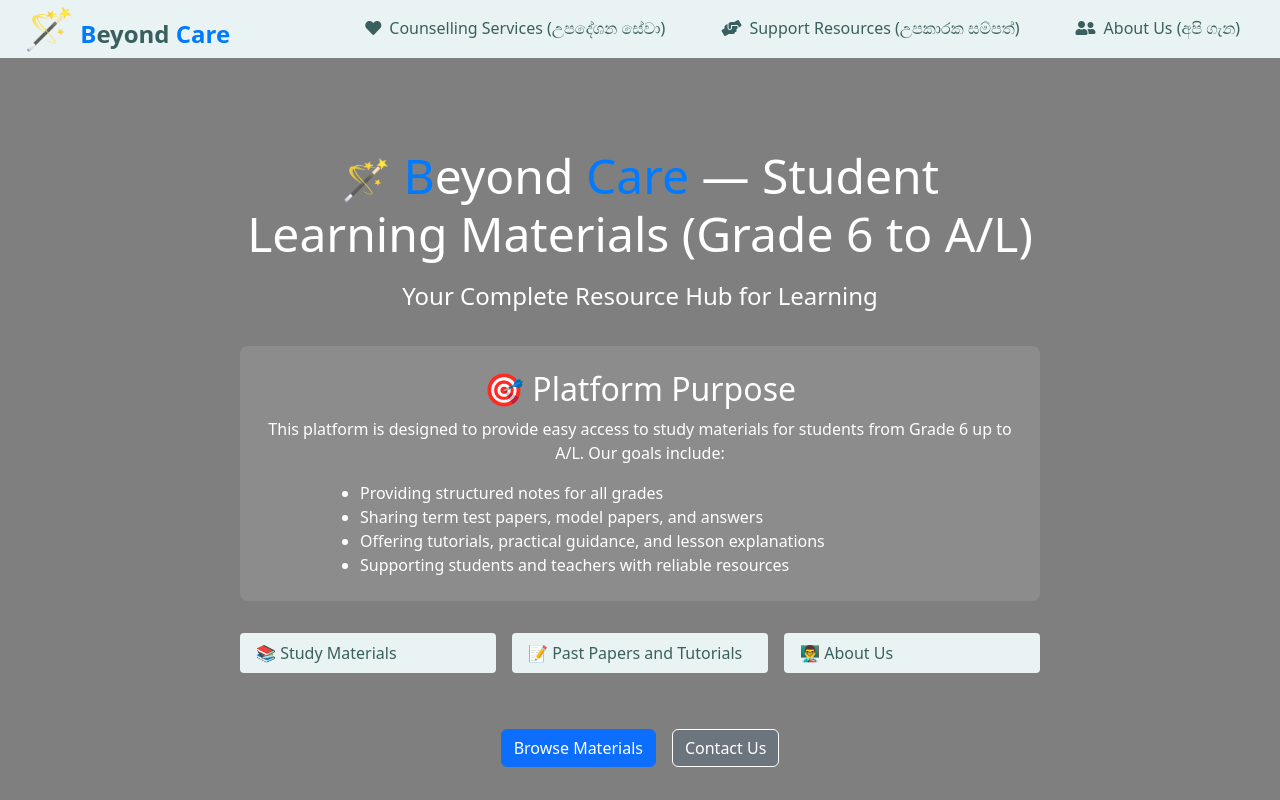
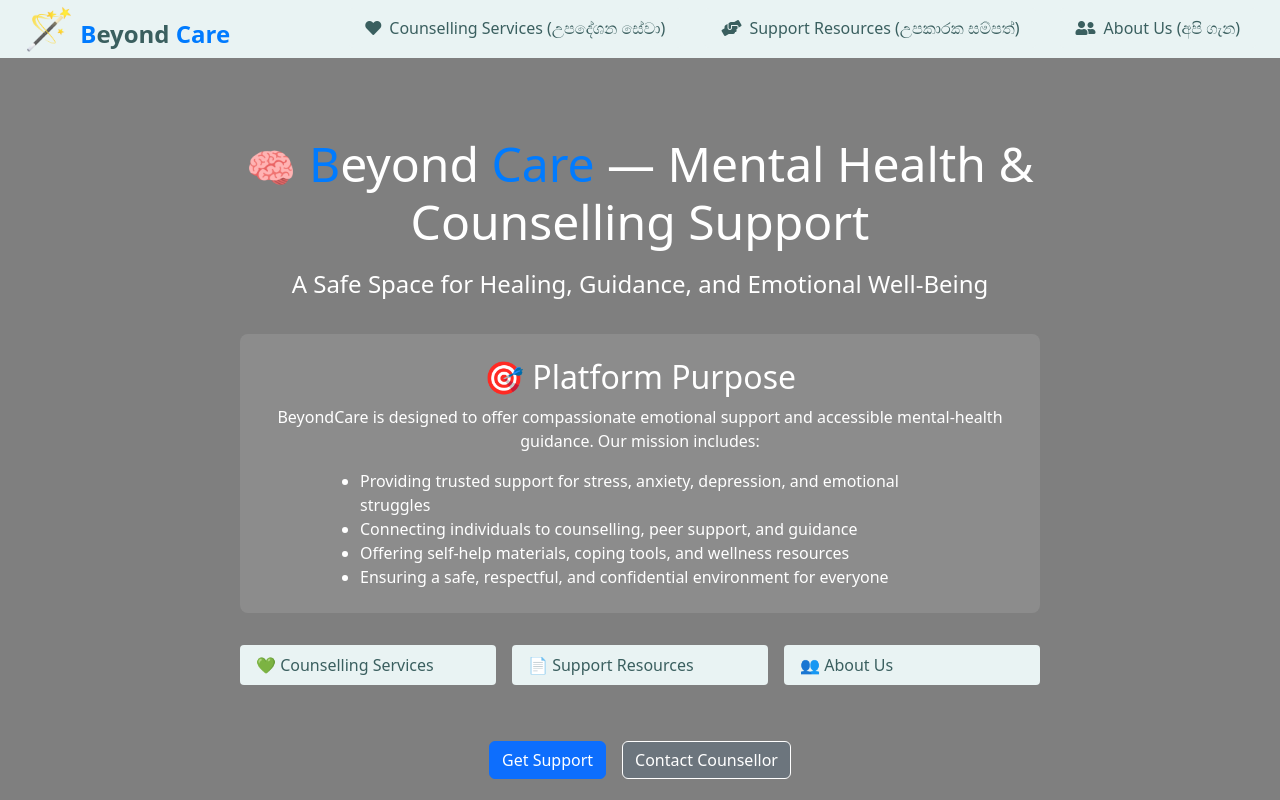
Before and after one commit to Yashini-Hettiarachchi/Learning, a website: page index.html in a window 1280 px wide. Shown: the top 800 px of the page. Drawn offline with nearby package versions, Linux system fonts and the light colour scheme.

```diff
--- a/index.html
+++ b/index.html
@@ -151,35 +151,33 @@
 
             <!-- Updated Heading with Colored Letters -->
             <h1 class="hero-title">
-                    <span class="nav-icon">🪄</span>
+                <span class="nav-icon">🧠</span>
 
                 <span style="color:#007BFF;">B</span>eyond
-                    <span style="color:#007BFF;">Care</span> — Student Learning Materials (Grade 6 to A/L)
+                <span style="color:#007BFF;">Care</span> — Mental Health & Counselling Support
             </h1>
 
-                <p class="hero-subtitle">Your Complete Resource Hub for Learning</p>
+            <p class="hero-subtitle">A Safe Space for Healing, Guidance, and Emotional Well-Being</p>
 
             <div class="hero-description">
 
-                    <!-- Purpose Section Updated -->
+                <!-- Updated Purpose Section -->
                 <div class="purpose-statement">
                     <h2>🎯 Platform Purpose</h2>
-                        <p>This platform is designed to provide easy access to study materials for students from Grade 6
-                            up to A/L. Our goals include:</p>
+                    <p>BeyondCare is designed to offer compassionate emotional support and accessible mental-health guidance. Our mission includes:</p>
                     <ul>
-                            <li>Providing structured notes for all grades</li>
-                            <li>Sharing term test papers, model papers, and answers</li>
-                            <li>Offering tutorials, practical guidance, and lesson explanations</li>
-                            <li>Supporting students and teachers with reliable resources</li>
+                        <li>Providing trusted support for stress, anxiety, depression, and emotional struggles</li>
+                        <li>Connecting individuals to counselling, peer support, and guidance</li>
+                        <li>Offering self-help materials, coping tools, and wellness resources</li>
+                        <li>Ensuring a safe, respectful, and confidential environment for everyone</li>
                     </ul>
                 </div>
 
-                    <!-- Quick Links Updated -->
+                <!-- Quick Links Updated for Counselling -->
                 <div class="quick-links">
-                        <a href="#domain" class="quick-link">📚 Study Materials</a>
-                        <a href="#documents" class="quick-link">📝 Past Papers and Tutorials</a>
-                        <!-- <a href="#milestones" class="quick-link">📚 Tutorials</a> -->
-                        <a href="#team" class="quick-link">👨‍🏫 About Us</a>
+                    <a href="#domain" class="quick-link">💚 Counselling Services</a>
+                    <a href="#documents" class="quick-link">📄 Support Resources</a>
+                    <a href="#team" class="quick-link">👥 About Us</a>
                 </div>
 
             </div>
@@ -187,8 +185,8 @@
             <br/>
 
             <div class="hero-cta">
-                    <a href="#materials" class="btn btn-primary" aria-label="View study materials">Browse Materials</a>
-                    <a href="#team" class="btn btn-secondary" aria-label="Contact team">Contact Us</a>
+                <a href="#materials" class="btn btn-primary" aria-label="View study materials">Get Support</a>
+                <a href="#team" class="btn btn-secondary" aria-label="Contact team">Contact Counsellor</a>
             </div>
 
         </div>
```
Lines whose indentation alone changed are shown as unchanged.
